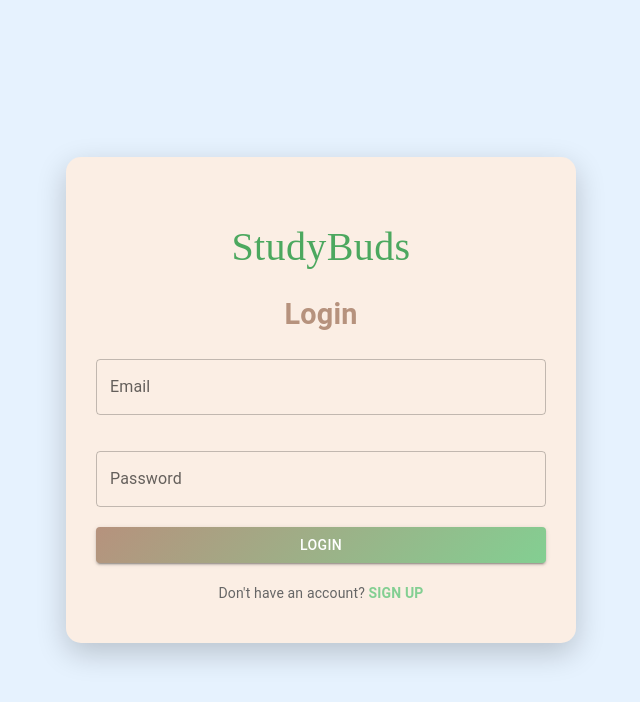
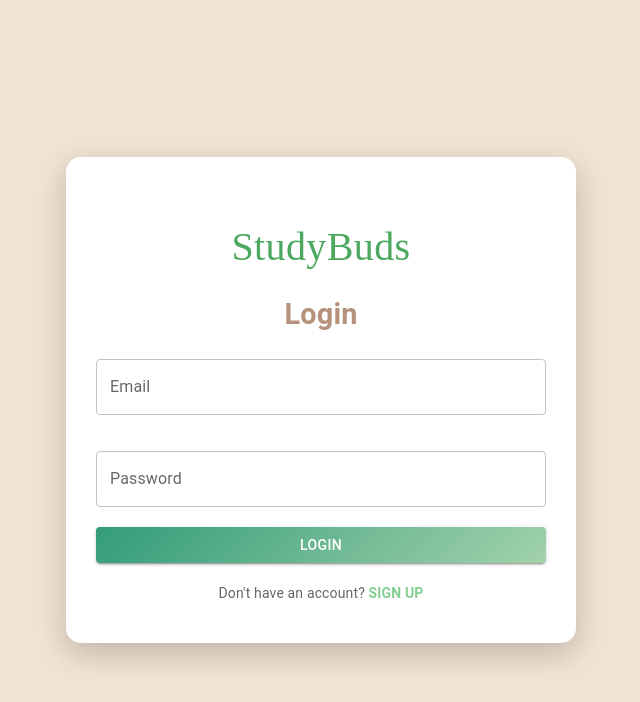
Before and after one commit to iamaayush710/Study-Buds, a React (Vite) app in the folder Study-Buds/study-buds-frontend/: page /login in a window 1280 px wide. Shown: the top 702 px of the page, without its empty margins (319-959 px from the left). Built offline with nearby package versions, Linux system fonts and the light colour scheme; a web font is replaced by a local one.

Commit message:
Changed login/registration design

```diff
--- a/Study-Buds/study-buds-frontend/src/components/AuthForm.css
+++ b/Study-Buds/study-buds-frontend/src/components/AuthForm.css
@@ -12,7 +12,7 @@ body, html {
   align-items: center;
   height: 100vh;
   width: 100vw;
-  background: #e6f2fe;
+  background: #efe3d2;
   padding: 0;
   margin: 0;
   box-sizing: border-box;
@@ -21,7 +21,7 @@ body, html {
 }
 
 .auth-card {
-  background: #fbeee4;
+  background: #ffffff;
   padding: 40px 30px;
   border-radius: 15px;
   box-shadow: 0 10px 30px rgba(0, 0, 0, 0.2);
@@ -68,7 +68,7 @@ body, html {
 }
 
 .MuiButton-root {
-  background: linear-gradient(135deg, #b6927d, #83cf92);
+  background: linear-gradient(135deg, #3eac54b3, #a2d2ab);
   color: #fff;
   font-size: 16px;
   font-weight: 600;
@@ -77,7 +77,7 @@ body, html {
 }
 
 .MuiButton-root:hover {
-  background: linear-gradient(135deg, #83cf92, #b6927d);
+  box-shadow: 0 10px 30px rgba(0, 0, 0, 0.2);
 }
 
 .MuiButton-root:disabled {
```
